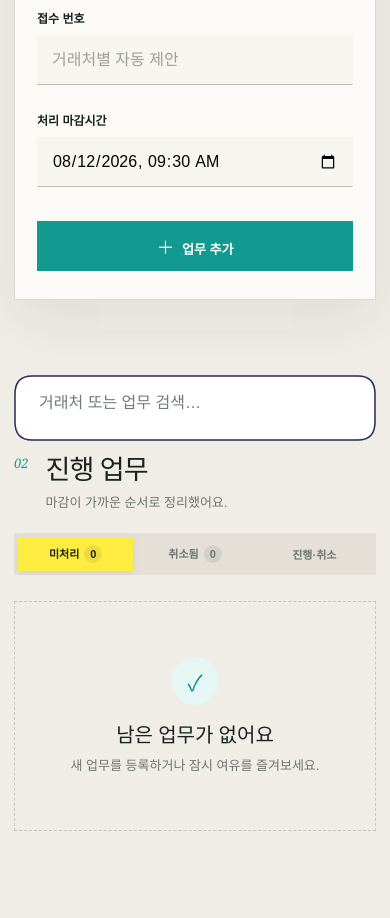
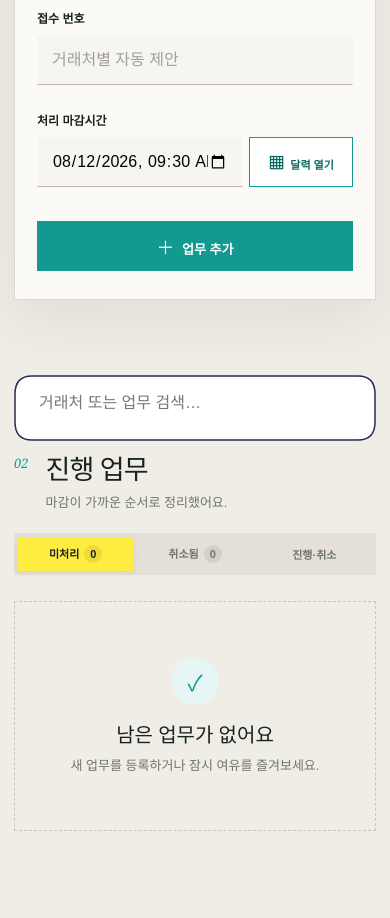
Before and after one commit to RyanYongSKim/DW-, a plain HTML site: page index.html in a window 390 px wide. Shown: the part 1000-1918 px from the top of the page. Drawn offline with nearby package versions, Linux system fonts and the light colour scheme; no server answers.

Commit message:
Add mobile deadline calendar picker

```diff
--- a/assets/css/styles.css
+++ b/assets/css/styles.css
@@ -168,6 +168,21 @@ form { display: grid; grid-template-columns: .9fr 1.35fr .55fr 1.05fr auto; gap:
 .field input:focus { background: white; border-color: var(--green); box-shadow: 0 0 0 3px rgba(30,89,69,.08); }
 .field input.invalid { border-color: var(--red); }
 .field input::placeholder { color: #a19f99; }
+.deadline-picker { display: grid; grid-template-columns: minmax(0, 1fr) auto; gap: 6px; }
+.deadline-picker input { min-width: 0; }
+.calendar-picker-button {
+  min-height: 50px;
+  padding: 0 12px;
+  border: 1px solid var(--green);
+  background: white;
+  color: #0b6862;
+  cursor: pointer;
+  font-size: 11px;
+  font-weight: 800;
+  white-space: nowrap;
+}
+.calendar-picker-button span:first-child { margin-right: 3px; font-size: 16px; }
+.calendar-picker-button:focus-visible { outline: 3px solid var(--blue); outline-offset: 3px; }
 .error { display: block; min-height: 17px; margin-top: 5px; color: var(--red); font-size: 11px; }
 .form-actions { display: flex; gap: 7px; align-items: center; margin-top: 29px; }
 .add-button { height: 50px; padding: 0 22px; border: 0; background: var(--green); color: white; cursor: pointer; font-size: 13px; font-weight: 800; transition: .2s; white-space: nowrap; }
@@ -271,6 +286,8 @@ footer p { margin: 0; }
   .add-panel { padding: 28px 22px; }
   form { grid-template-columns: 1fr; gap: 4px; }
   .field-wide { grid-column: auto; }
+  .deadline-picker { grid-template-columns: minmax(0, 1fr) 104px; }
+  .calendar-picker-button { width: 100%; padding: 0 8px; }
   .form-actions { width: 100%; margin-top: 8px; }
   .add-button { flex: 1; }
   .task-toolbar { align-items: flex-start; flex-direction: column; gap: 22px; }
--- a/assets/js/app.js
+++ b/assets/js/app.js
@@ -20,10 +20,24 @@
   const exportButton = document.querySelector('#export-data');
   const importButton = document.querySelector('#import-data');
   const importFileInput = document.querySelector('#import-data-file');
+  const deadlineInput = document.querySelector('#deadline');
+  const deadlinePickerButton = document.querySelector('#open-deadline-picker');
 
   exportButton.addEventListener('click', exportTasks);
   importButton.addEventListener('click', () => importFileInput.click());
   importFileInput.addEventListener('change', importTasks);
+  deadlinePickerButton.addEventListener('click', () => {
+    try {
+      if (typeof deadlineInput.showPicker === 'function') deadlineInput.showPicker();
+      else {
+        deadlineInput.focus();
+        deadlineInput.click();
+      }
+    } catch {
+      deadlineInput.focus();
+      deadlineInput.click();
+    }
+  });
   let editingId = null;
   const newlyUrgent = new Set();
 
--- a/dist/client/assets/css/styles.css
+++ b/dist/client/assets/css/styles.css
@@ -168,6 +168,21 @@ form { display: grid; grid-template-columns: .9fr 1.35fr .55fr 1.05fr auto; gap:
 .field input:focus { background: white; border-color: var(--green); box-shadow: 0 0 0 3px rgba(30,89,69,.08); }
 .field input.invalid { border-color: var(--red); }
 .field input::placeholder { color: #a19f99; }
+.deadline-picker { display: grid; grid-template-columns: minmax(0, 1fr) auto; gap: 6px; }
+.deadline-picker input { min-width: 0; }
+.calendar-picker-button {
+  min-height: 50px;
+  padding: 0 12px;
+  border: 1px solid var(--green);
+  background: white;
+  color: #0b6862;
+  cursor: pointer;
+  font-size: 11px;
+  font-weight: 800;
+  white-space: nowrap;
+}
+.calendar-picker-button span:first-child { margin-right: 3px; font-size: 16px; }
+.calendar-picker-button:focus-visible { outline: 3px solid var(--blue); outline-offset: 3px; }
 .error { display: block; min-height: 17px; margin-top: 5px; color: var(--red); font-size: 11px; }
 .form-actions { display: flex; gap: 7px; align-items: center; margin-top: 29px; }
 .add-button { height: 50px; padding: 0 22px; border: 0; background: var(--green); color: white; cursor: pointer; font-size: 13px; font-weight: 800; transition: .2s; white-space: nowrap; }
@@ -271,6 +286,8 @@ footer p { margin: 0; }
   .add-panel { padding: 28px 22px; }
   form { grid-template-columns: 1fr; gap: 4px; }
   .field-wide { grid-column: auto; }
+  .deadline-picker { grid-template-columns: minmax(0, 1fr) 104px; }
+  .calendar-picker-button { width: 100%; padding: 0 8px; }
   .form-actions { width: 100%; margin-top: 8px; }
   .add-button { flex: 1; }
   .task-toolbar { align-items: flex-start; flex-direction: column; gap: 22px; }
--- a/index.html
+++ b/index.html
@@ -75,7 +75,13 @@
           </div>
           <div class="field">
             <label for="deadline">처리 마감시간</label>
-            <input id="deadline" name="deadline" type="datetime-local">
+            <div class="deadline-picker">
+              <input id="deadline" name="deadline" type="datetime-local">
+              <button class="calendar-picker-button" id="open-deadline-picker" type="button" aria-controls="deadline">
+                <span aria-hidden="true">▦</span>
+                <span>달력 열기</span>
+              </button>
+            </div>
             <small class="error" id="deadline-error"></small>
           </div>
           <div class="form-actions">
```
Also changed, not shown: dist/client/assets/js/app.js (+14 -0 lines), dist/client/index.html (+7 -1 lines), 3 other files.
